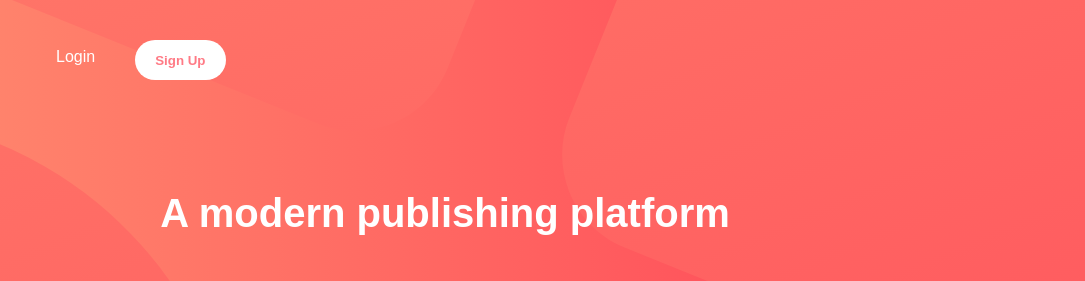
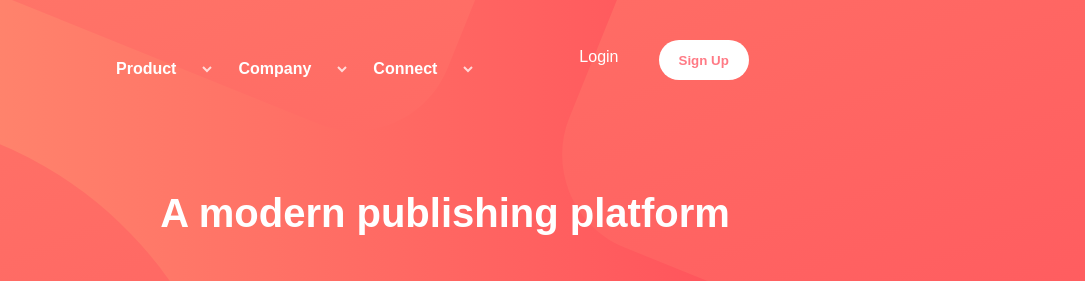
Before and after one commit to Aya-tarek0/blogr-landing-page-main, a plain HTML site: page index.html in a window 1280 px wide. Shown: the top 281 px of the page, 195-1280 px from the left. Drawn offline with Linux system fonts and the light colour scheme; a web font is replaced by a local one.

Commit message:
changes in style

```diff
--- a/index.html
+++ b/index.html
@@ -71,16 +71,15 @@
         </ul>
 
 
+        </div>
         <nav>
           <ul class="list">
-              <li>Product</li><img src="images/icon-arrow-light.svg" class="arrow1">
+            <li f>Product</li><img src="images/icon-arrow-light.svg" class="arrow1">
 
             <li> Company</li><img src="images/icon-arrow-light.svg" class="arrow2">
             <li>Connect</li><img src="images/icon-arrow-light.svg"  class="arrow3">
           </ul>
         </nav>
-
-        </div>
         <div class="col2">
   <P style="margin-top: 8px;">Login</P>
    <button class="btn">Sign Up</button>
--- a/style.css
+++ b/style.css
@@ -124,9 +124,13 @@ padding: 10px 20px;
 
 
 }
- li:hover{
+ nav li:hover{
     cursor: pointer;
     text-decoration: underline;
+}
+li{
+    font-family: 'overpass', sans-serif;
+    font-weight: bold;
 }
 
 .menu {
@@ -269,7 +273,7 @@ overflow: clip;
     display: none;
     background-color: var(--White);
     color: var(--Verydarkgrayblue1);
-    font-family: 'overpass', sans-serif;
+
     width: 90%;
     margin: 1em;
     text-align: center;
```
Lines whose indentation alone changed are shown as unchanged.
